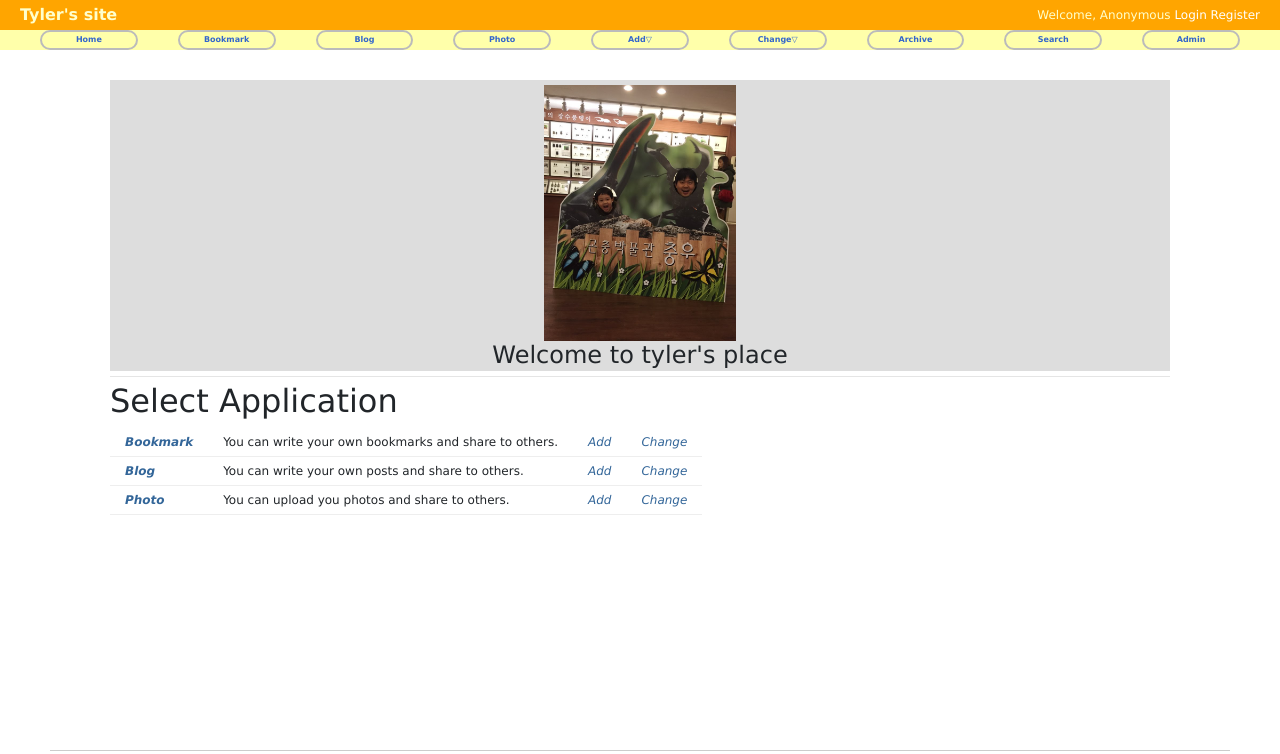
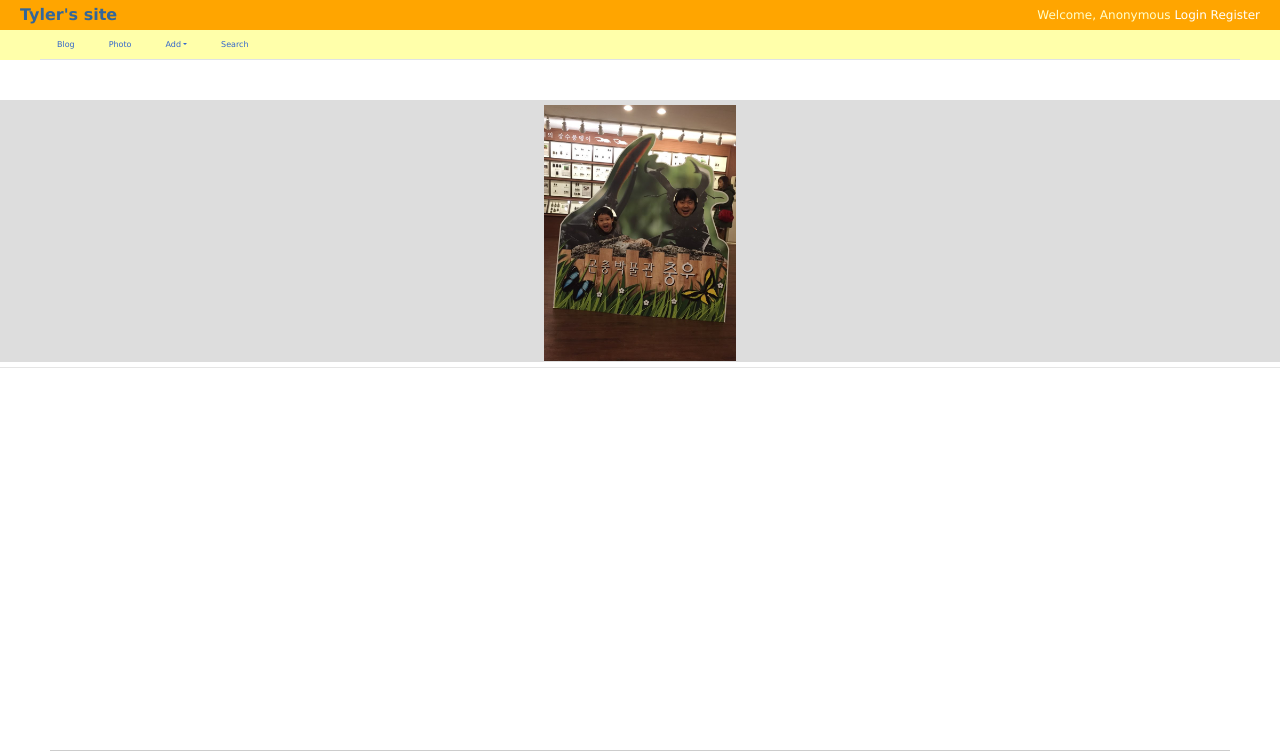
Before and after one commit to hisday/tylerlearnsdjango, a Django app: page / in a window 1280 px wide. Shown: the top 754 px of the page. Run offline with Django 3.2, Linux system fonts and the light colour scheme; parts of the project's set-up code (start-up, migrations or seed data) failed here and were passed over; some libraries are stand-ins or nearby versions.

Commit message:
css refined

```diff
--- a/static/css/base.css
+++ b/static/css/base.css
@@ -18,7 +18,7 @@ div#menu {
     position: absolute;
     top: 30px;
     left: 0px;
-    height: 20px;
+    height: 30px;
     width: 100%;
     display: table;
     table-layout: fixed;
@@ -30,8 +30,8 @@ div#menu {
 div#content {
     position: absolute;
     top: 70px;
-    left: 50px;
-    right: 50px;
+    left: 100px;
+    right: 100px;
 }
 
 div#footer {
--- a/static/css/home.css
+++ b/static/css/home.css
@@ -1,8 +1,8 @@
 div#content_home {
     position: absolute;
-    top: 80px;
-    left: 110px;
-    right: 110px;
+    top: 100px;
+    left: 0px;
+    right: 0px;
 }
 
 div#homeimg {
--- a/templates/base.html
+++ b/templates/base.html
@@ -25,7 +25,7 @@
 <body>
 
 <div id="header">
-    <h2 class="maintitle">Tyler's site</h2>
+<h2 class="maintitle"><a href="{% url 'home' %}">Tyler's site</a></h2>
   {% if user.is_active %}
   <h4 class="welcome">Welcome,
     <strong>{% firstof user.get_short_name user.get_username %}</strong>
@@ -39,39 +39,34 @@
   </h4>
   {% endif %}
 </div>
-
 <!-- 8 -->
 <div id="menu">
-    <li><a href="{% url 'home' %}">Home</a></li>
-    <li><a href="{% url 'bookmark:index' %}">Bookmark</a></li>
-    <li><a href="{% url 'blog:index' %}">Blog</a></li>
-    <li><a href="{% url 'photo:index' %}">Photo</a></li>
-
-    <li><a href="#">Add&bigtriangledown;</a>
-        <ul>
-            <li><a href="{% url 'bookmark:add' %}">Bookmark</a></li>
-            <li><a href="{% url 'blog:add' %}">Post</a></li>
-            <li><a href="{% url 'photo:album_add' %}">Album</a></li>
-            <li><a href="{% url 'photo:photo_add' %}">Photo</a></li>
+  <ul class="nav nav-tabs">
+    <li class="nav-item"><a class="nav-link" href="{% url 'blog:index' %}">Blog</a></li>
+    <li class="nav-item"><a class="nav-link" href="{% url 'photo:index' %}">Photo</a></li>
+    <li class="nav-item dropdown">
+      <a class="nav-link dropdown-toggle" data-toggle="dropdown" href="#" role="button" aria-haspopup="true" aria-expanded="false">Add</a>
+      <div class="dropdown-menu">
+        <a class="dropdown-item" href="{% url 'bookmark:add' %}">Bookmark</a>
+        <a class="dropdown-item" href="{% url 'blog:add' %}">Post action</a>
+        <a class="dropdown-item" href="{% url 'photo:photo_add' %}">Photo</a>
+      </div>
+    </li>
+    <li class="nav-item"><a class="nav-link" href="{% url 'blog:search' %}">Search</a></li>
+    {% if user.is_active %}
+    <li class="nav-item"><a class="nav-link" href="{% url 'admin:index' %}">Admin</a></li>
+    {% endif %}
   </ul>
-    </li>
-
-    <li><a href="#">Change&bigtriangledown;</a>
-        <ul>
-            <li><a href="{% url 'bookmark:change' %}">Bookmark</a></li>
-            <li><a href="{% url 'blog:change' %}">Post</a></li>
-            <li><a href="{% url 'photo:album_change'%}">Album</a></li>
-            <li><a href="{% url 'photo:photo_change'%}">Photo</a></li>
-        </ul>
-    </li>
-
-    <li><a href="{% url 'blog:post_archive' %}">Archive</a></li>
-    <li><a href="{% url 'blog:search' %}">Search</a></li>
-    <li><a href="{% url 'admin:index' %}">Admin</a></li>
 </div>
 
+<div class="container">
 {% block content %}{% endblock %}
+</div>
+
 {% block footer %}{% endblock %}
 
+<script src="https://code.jquery.com/jquery-3.3.1.slim.min.js" integrity="sha384-q8i/X+965DzO0rT7abK41JStQIAqVgRVzpbzo5smXKp4YfRvH+8abtTE1Pi6jizo" crossorigin="anonymous"></script>
+<script src="https://cdnjs.cloudflare.com/ajax/libs/popper.js/1.14.3/umd/popper.min.js" integrity="sha384-ZMP7rVo3mIykV+2+9J3UJ46jBk0WLaUAdn689aCwoqbBJiSnjAK/l8WvCWPIPm49" crossorigin="anonymous"></script>
+<script src="https://stackpath.bootstrapcdn.com/bootstrap/4.1.3/js/bootstrap.min.js" integrity="sha384-ChfqqxuZUCnJSK3+MXmPNIyE6ZbWh2IMqE241rYiqJxyMiZ6OW/JmZQ5stwEULTy" crossorigin="anonymous"></script>
 </body>
 </html>
--- a/templates/home.html
+++ b/templates/home.html
@@ -10,35 +10,9 @@
 <div id="content_home">
     <div id = "homeimg">
         <a href="/"><img src="{% static 'img/home.JPG' %}" style="height: 256px;"/></a>
-        <h4 style="margin: 0;">Welcome to tyler's place</h4>
     </div>
 
     <hr style="margin: 5px 0;">
-
-    <h2>Select Application</h2>
-
-    <table id="applist">
-        <tr>
-            <td><b><i><a href="{% url 'bookmark:index' %}">Bookmark</a></i></b></td>
-            <td>You can write your own bookmarks and share to others.</td>
-            <td class="Edit"><i><a href="{% url 'bookmark:add' %}">Add</a></i></td>
-            <td class="Edit"><i><a href="{% url 'bookmark:change' %}">Change</a></i></td>
-        </tr>
-
-        <tr>
-            <td><b><i><a href="{% url 'blog:index' %}">Blog</a></i></b></td>
-            <td>You can write your own posts and share to others.</td>
-            <td class="Edit"><i><a href="{% url 'blog:add' %}">Add</a></i></td>
-            <td class="Edit"><i><a href="{% url 'blog:change' %}">Change</a></i></td>
-        </tr>
-
-        <tr>
-            <td><b><i><a href="{% url 'photo:index' %}">Photo</a></i></b></td>
-            <td>You can upload you photos and share to others.</td>
-            <td class="Edit"><i><a href="{% url 'photo:album_add' %}">Add</a></i></td>
-            <td class="Edit"><i><a href="{% url 'photo:album_change' %}">Change</a></i></td>
-        </tr>
-    </table>
 </div>
 {% endblock content %}
 
--- a/templates/registration/login.html
+++ b/templates/registration/login.html
@@ -4,7 +4,7 @@
 {% block extrastyle %}{% static "css/forms.css" %}{% endblock %}
 
 {% block content %}
-<div id="content">
+<div id="content" class='container'>
   <h1>Please Login</h1>
   <form action="." method="post">{% csrf_token %}
     {% if form.errors %}
```
Also changed, not shown: blog/templates/blog/post_all.html (+5 -5 lines), blog/templates/blog/post_detail.html (+6 -4 lines). Lines whose indentation alone changed are shown as unchanged.
